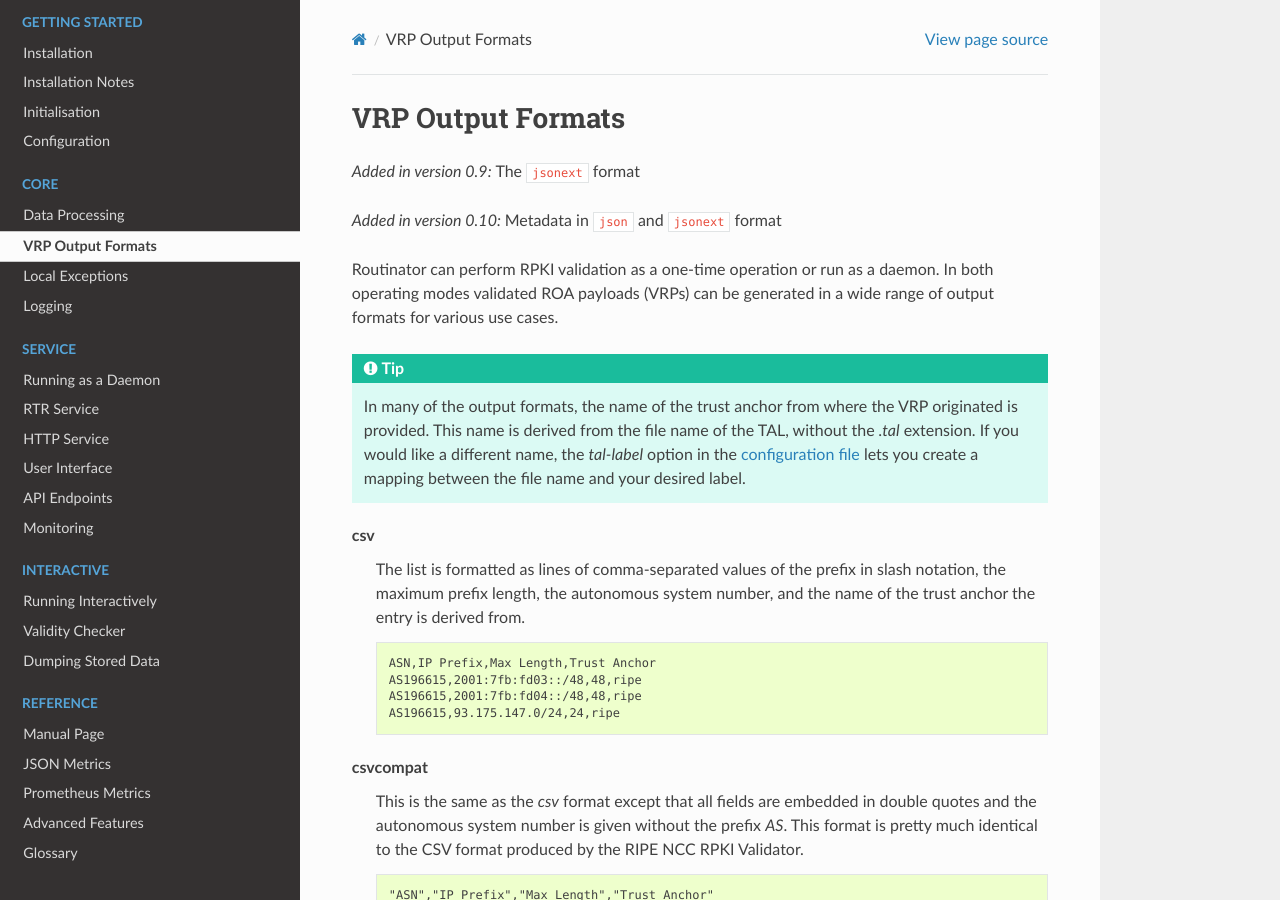
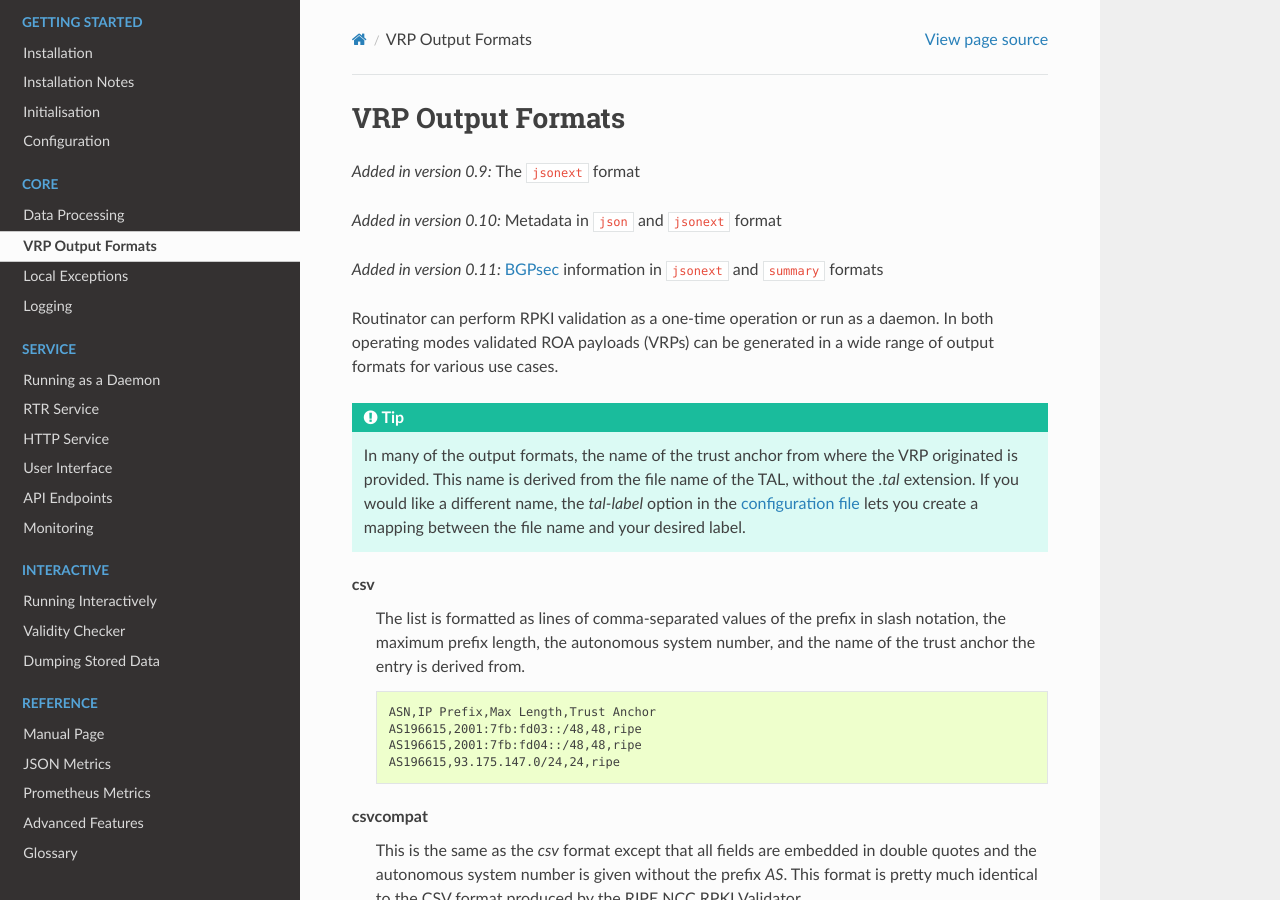
Before and after one commit to NLnetLabs/routinator, a Sphinx documentation site: the page built from doc/manual/source/output-formats.rst, in a window 1280 px wide and 900 px high. Built offline with Sphinx 7.4.7 and the Read the Docs theme 2.0.0, drawn with Linux system fonts in a browser that asks for light colours.

Commit message:
`versionadded` for BGPsec

```diff
--- a/doc/manual/source/output-formats.rst
+++ b/doc/manual/source/output-formats.rst
@@ -6,6 +6,10 @@
 
 .. versionadded:: 0.10
    Metadata in ``json`` and ``jsonext`` format
+
+.. versionadded:: 0.11
+   :ref:`advanced-features:bgpsec` information in ``jsonext`` and ``summary``
+   formats
 
 Routinator can perform RPKI validation as a one-time operation or run as a
 daemon. In both operating modes validated ROA payloads (VRPs) can be
```
